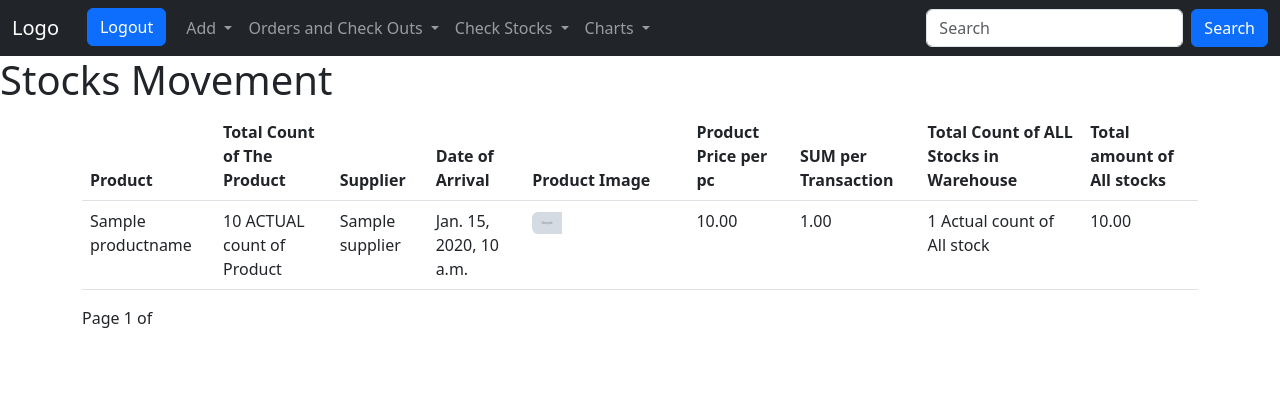
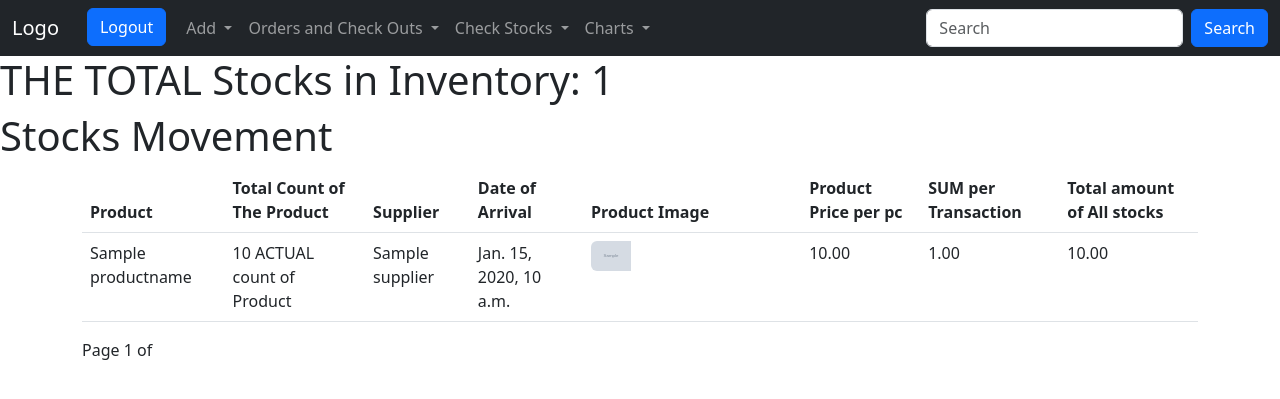
Before and after one commit to Carepred009/ApplianceInventory, a Django app: page /stocks/ in a window 1280 px wide. Shown: the top 399 px of the page. Run offline with Django 5.2, Linux system fonts and the light colour scheme; a user stored in the database is signed in; tables that the repository leaves empty hold one stand-in row (values such as "Sample post"); grey boxes marked "Sample" are stand-in pictures.

Commit message:
Display the Total quantity of the product in the Stock Model

```diff
--- a/InventoryProject/InventoryApp/templates/stocks_movement.html
+++ b/InventoryProject/InventoryApp/templates/stocks_movement.html
@@ -1,6 +1,9 @@
 {%extends 'base.html'%}
 
 {%block content%}
+
+<h1>THE TOTAL Stocks in Inventory: {{total_quantity}}</h1>
+
 
 <h1> Stocks Movement</h1>
         {%if user.is_authenticated%}
@@ -16,7 +19,6 @@
                                 <th>Product Image</th>
                                 <th>Product Price per pc  </th>
                                 <th> SUM per Transaction</th>
-                                <th>Total Count of ALL Stocks in Warehouse</th>
                                 <th>Total amount of All stocks</th>
 
                             </tr>
@@ -36,7 +38,7 @@
 
                                     <td>{{stock.product.price}}</td>
                                     <td>{{stock.product.sum_per_transaction}}</td>
-                                    <td>{{stock.actual_count}} Actual count of All stock</td>
+
                                     <td>{{stock.total_price}}</td>
                                 </tr>
                            {%endfor%}
--- a/InventoryProject/InventoryApp/views.py
+++ b/InventoryProject/InventoryApp/views.py
@@ -1,3 +1,4 @@
+from lib2to3.fixes.fix_input import context
 
 from django.shortcuts import render, get_object_or_404, redirect
 from django.contrib import messages
@@ -142,6 +143,15 @@ class StocksView(ListView):
     #context_object_name = 'stocks'  #remove this if you want pagination and use the built-in  page_obj
     paginate_by = 5 #show 5 rows of result per page number
 
+
+    #get the total or sum of all products in the Stocks model
+    def get_context_data(self, **kwargs):
+        context = super().get_context_data(**kwargs)
+        total_quantity = Stocks.objects.aggregate(Sum('actual_count')) ['actual_count__sum'] or 0  # ['actual_count__sum'] or 0 add this to prevent display the model attribute
+        context['total_quantity'] = total_quantity
+        return  context
+
+
 class IncomingStocksView(ListView):
     model =  IncomingStocks
     template_name = 'incoming_stocks.html'
```
